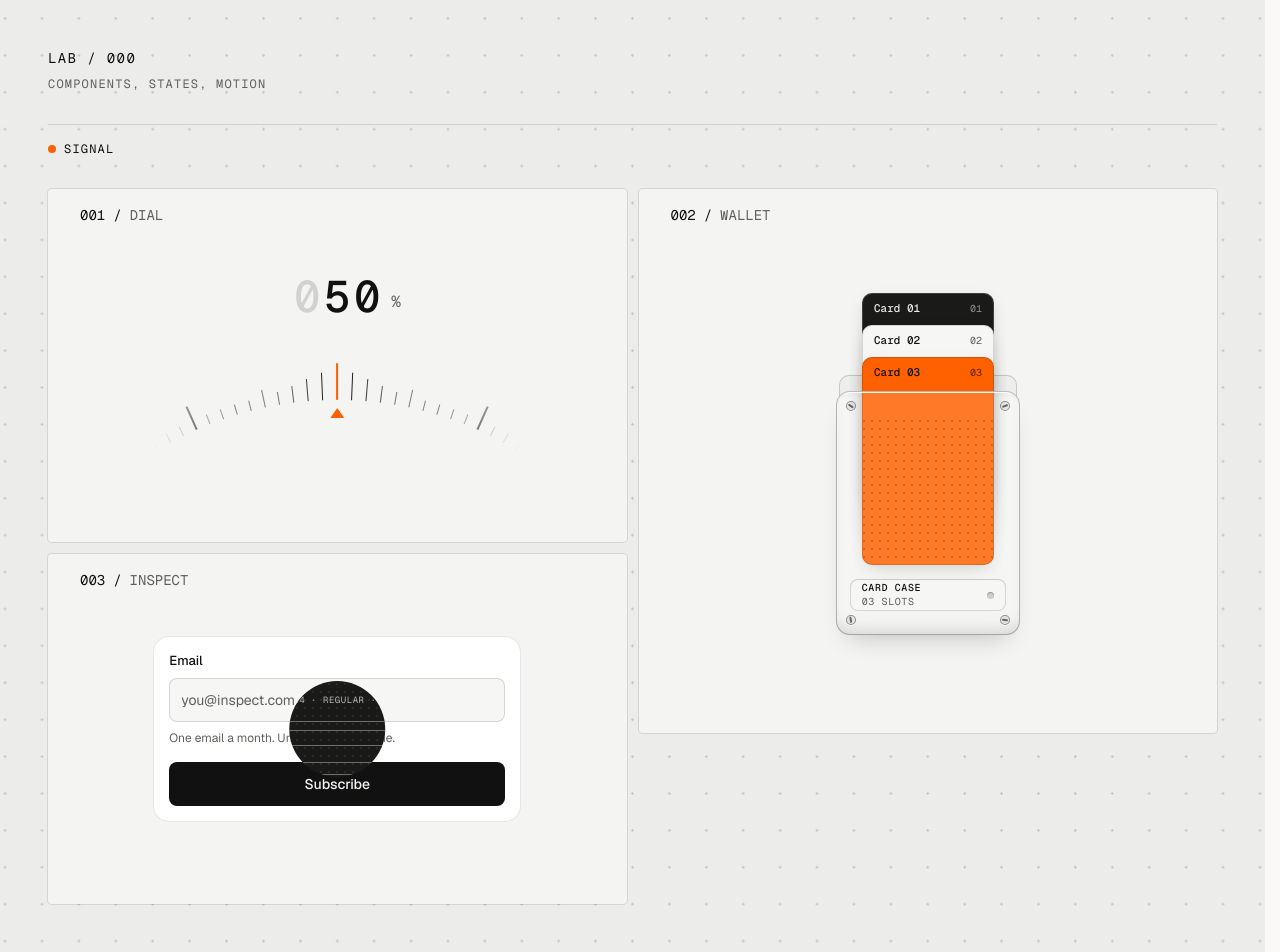
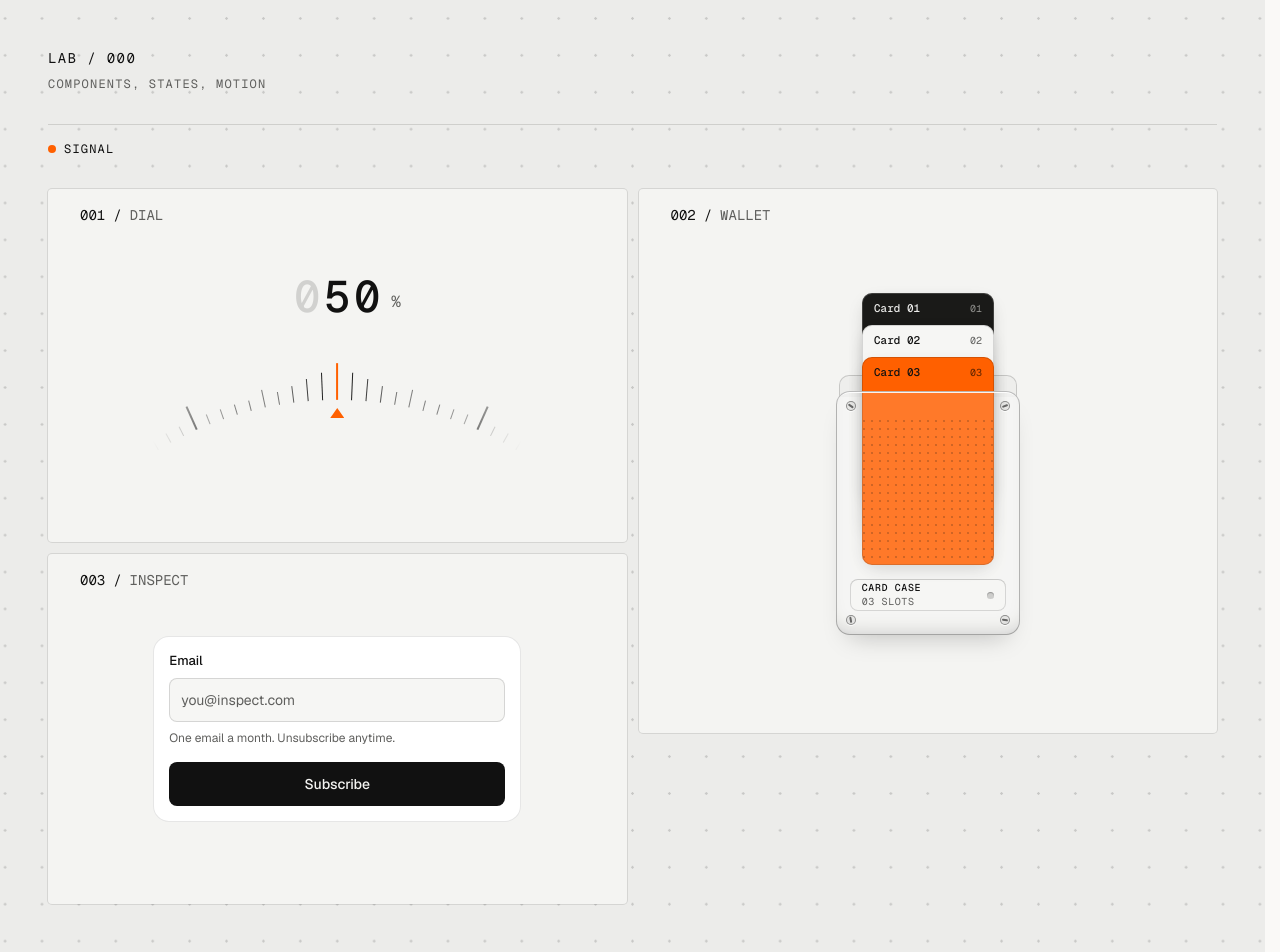
Before and after one commit to cagndz/agundez-me, a Next.js app: page /lab in a window 1280 px wide. Shown: the top 952 px of the page. Built offline with nearby package versions, Linux system fonts and the light colour scheme.

Commit message:
feat(lab): make the inspect lens follow the pointer

```diff
--- a/src/lab/demos/inspect/index.tsx
+++ b/src/lab/demos/inspect/index.tsx
@@ -1,3 +1,7 @@
+'use client'
+
+import { motion, useMotionTemplate, useMotionValue } from 'motion/react'
+import type { PointerEvent } from 'react'
 import { Blueprint } from './blueprint'
 import { LENS_RADIUS, SIZE } from './constants'
 import { Form } from './form'
@@ -5,22 +9,42 @@ import { Form } from './form'
 export function Inspect() {
 	const centerX = SIZE.width / 2
 	const centerY = SIZE.height / 2
+
+	const x = useMotionValue(centerX)
+	const y = useMotionValue(centerY)
+	const radius = useMotionValue(0)
+
+	const clipPath = useMotionTemplate`circle(${radius}px at ${x}px ${y}px)`
+
+	function moveLens(e: PointerEvent<HTMLDivElement>) {
+		const rect = e.currentTarget.getBoundingClientRect()
+
+		x.set((e.clientX - rect.left) * (SIZE.width / rect.width))
+		y.set((e.clientY - rect.top) * (SIZE.height / rect.height))
+	}
+
 	return (
 		<div
 			className='relative rounded-2xl bg-white p-4 font-sans normal-case inset-ring inset-ring-foreground/10'
 			style={{ width: SIZE.width, height: SIZE.height }}
+			onPointerMove={moveLens}
+			onPointerEnter={(e) => {
+				moveLens(e)
+				radius.set(LENS_RADIUS)
+			}}
+			onPointerLeave={() => radius.set(0)}
 		>
 			<Form />
 
-			<div
+			<motion.div
 				aria-hidden='true'
 				className='pointer-events-none absolute inset-0 rounded-[inherit]'
 				style={{
-					clipPath: `circle(${LENS_RADIUS}px at ${centerX}px ${centerY}px)`,
+					clipPath,
 				}}
 			>
 				<Blueprint />
-			</div>
+			</motion.div>
 		</div>
 	)
 }
```
